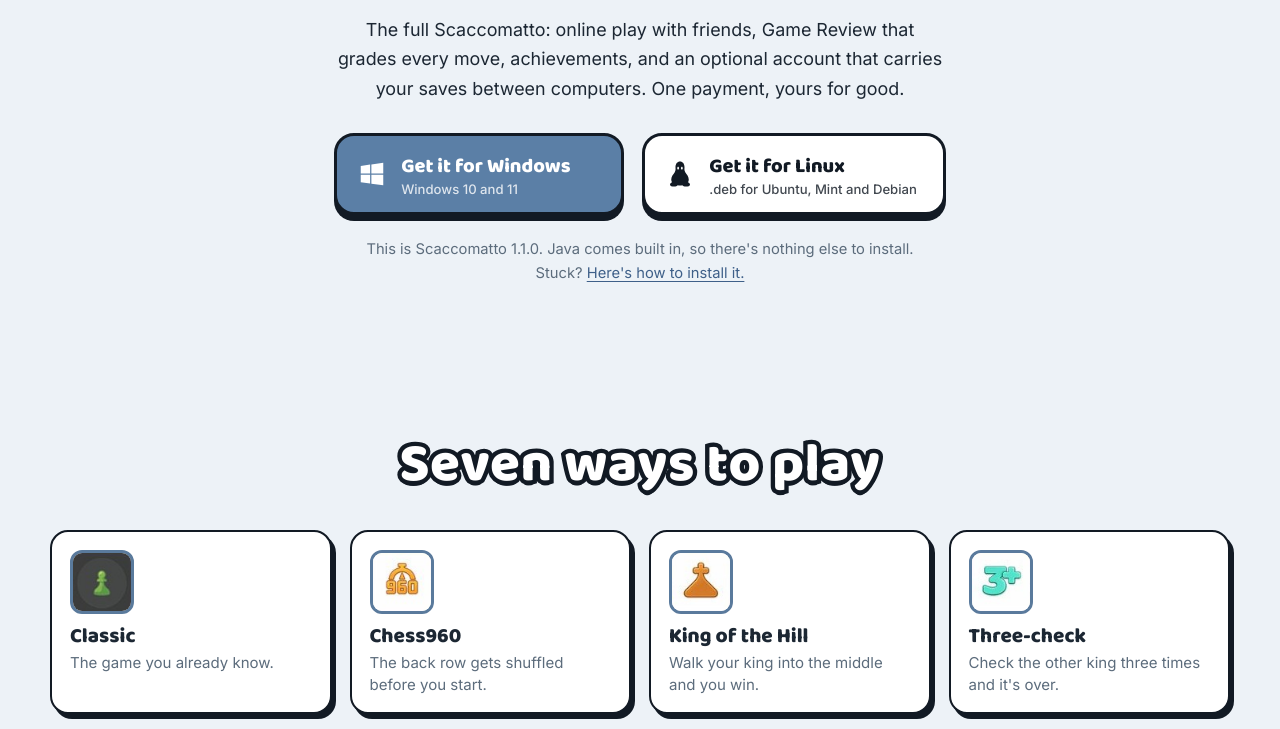
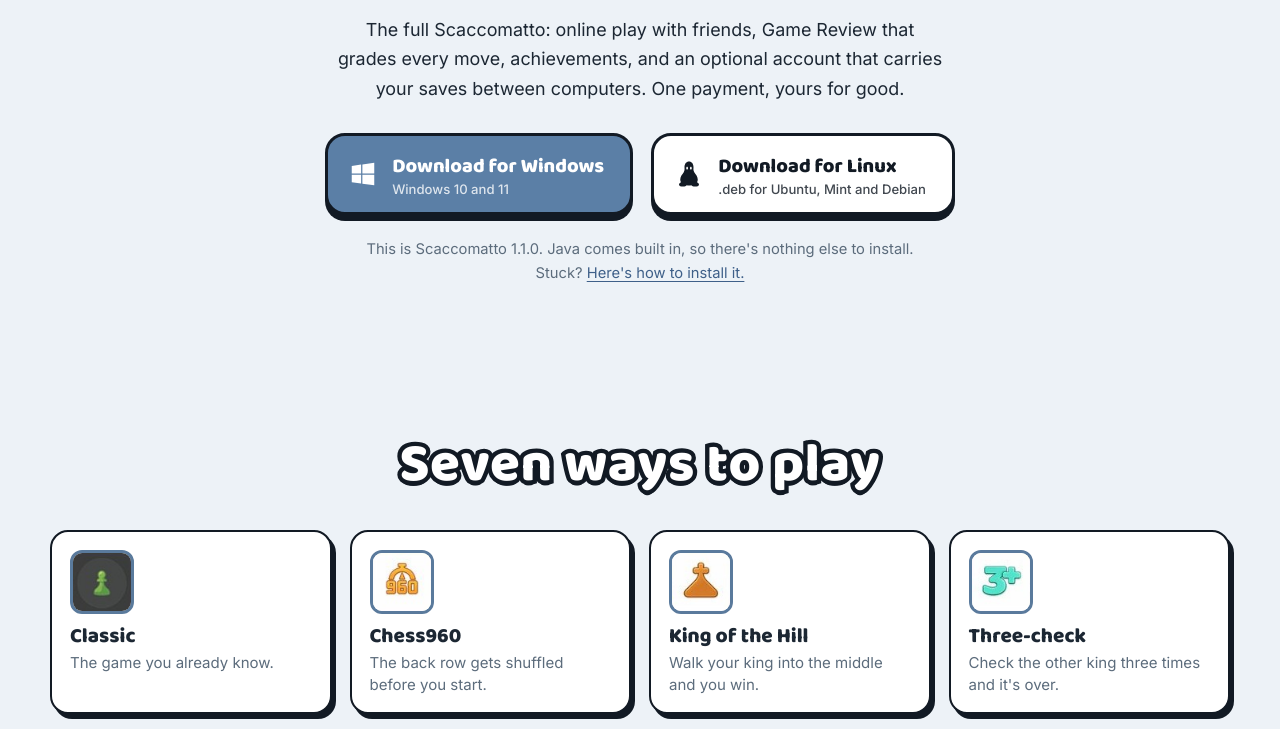
Before and after one commit to Curious3dofficial/scaccomatto-full-site, a plain HTML site: page index.html in a window 1280 px wide. Shown: the part 981-1710 px from the top of the page. Drawn offline with Linux system fonts and the light colour scheme; no server answers.

Commit message:
Direct download buttons for now

```diff
--- a/index.html
+++ b/index.html
@@ -68,13 +68,13 @@
          purchase links once payment is set up. They're left as plain anchors on purpose
          so nothing 404s in the meantime. -->
     <div class="downloads">
-      <a class="btn btn-gold" id="dl-windows" href="#buy-windows">
+      <a class="btn btn-gold" id="dl-windows" href="https://github.com/Curious3dofficial/scaccomatto-full-site/releases/latest">
         <svg viewBox="0 0 24 24" aria-hidden="true"><path d="M3 5.5 10.5 4.4v7.1H3zM11.5 4.3 21 3v8.5h-9.5zM3 12.5h7.5v7.1L3 18.5zM11.5 12.5H21V21l-9.5-1.3z"/></svg>
-        <span><strong>Get it for Windows</strong><small id="dl-windows-note">Windows 10 and 11</small></span>
+        <span><strong>Download for Windows</strong><small id="dl-windows-note">Windows 10 and 11</small></span>
       </a>
-      <a class="btn btn-white" id="dl-linux" href="#buy-linux">
+      <a class="btn btn-white" id="dl-linux" href="https://github.com/Curious3dofficial/scaccomatto-full-site/releases/latest">
         <svg viewBox="0 0 24 24" aria-hidden="true"><path d="M12 2c-2.2 0-3.6 1.9-3.6 4.6 0 1.5.3 2.4-.6 3.9C6.6 12.2 5 14 5 16.4c0 .8.2 1.5.6 2.1-.9.5-1.6 1.2-1.6 2 0 1.1 1.5 1.5 3.4 1.5 1.2 0 2.2-.4 2.8-1 .5.1 1.1.2 1.8.2s1.3-.1 1.8-.2c.6.6 1.6 1 2.8 1 1.9 0 3.4-.4 3.4-1.5 0-.8-.7-1.5-1.6-2 .4-.6.6-1.3.6-2.1 0-2.4-1.6-4.2-2.8-5.9-.9-1.5-.6-2.4-.6-3.9C15.6 3.9 14.2 2 12 2zm-1.5 4.2c.4 0 .7.5.7 1.1s-.3 1.1-.7 1.1-.7-.5-.7-1.1.3-1.1.7-1.1zm3 0c.4 0 .7.5.7 1.1s-.3 1.1-.7 1.1-.7-.5-.7-1.1.3-1.1.7-1.1z"/></svg>
-        <span><strong>Get it for Linux</strong><small id="dl-linux-note">.deb for Ubuntu, Mint and Debian</small></span>
+        <span><strong>Download for Linux</strong><small id="dl-linux-note">.deb for Ubuntu, Mint and Debian</small></span>
       </a>
     </div>
     <p class="fineprint">This is <span id="version">Scaccomatto 1.1.0</span>. Java comes built in, so there's nothing else to install. Stuck? <a href="#install">Here's how to install it.</a></p>
@@ -336,6 +336,10 @@ const REPO = "Curious3dofficial/scaccomatto-full-site";
       const size = a => a ? ", " + Math.round(a.size / 1048576) + " MB" : "";
       if (exe) document.getElementById("dl-windows-note").textContent = "Windows 10 and 11" + size(exe);
       if (deb) document.getElementById("dl-linux-note").textContent = ".deb for Ubuntu, Mint and Debian" + size(deb);
+      // For now (testing) the buttons download the installers directly.
+      // Later these become purchase links: just delete these two lines.
+      if (exe) document.getElementById("dl-windows").href = exe.browser_download_url;
+      if (deb) document.getElementById("dl-linux").href = deb.browser_download_url;
       if (rel.tag_name) {
         const v = rel.tag_name.replace(/^v/, "");
         document.getElementById("version").textContent = "Scaccomatto " + v;
```
